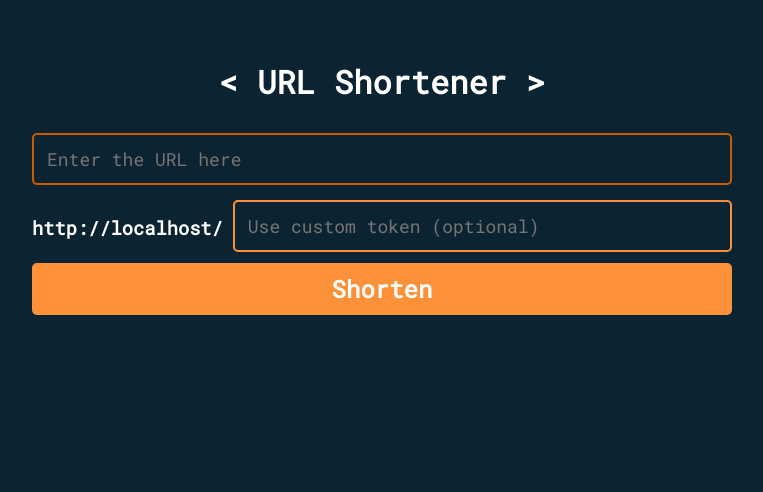
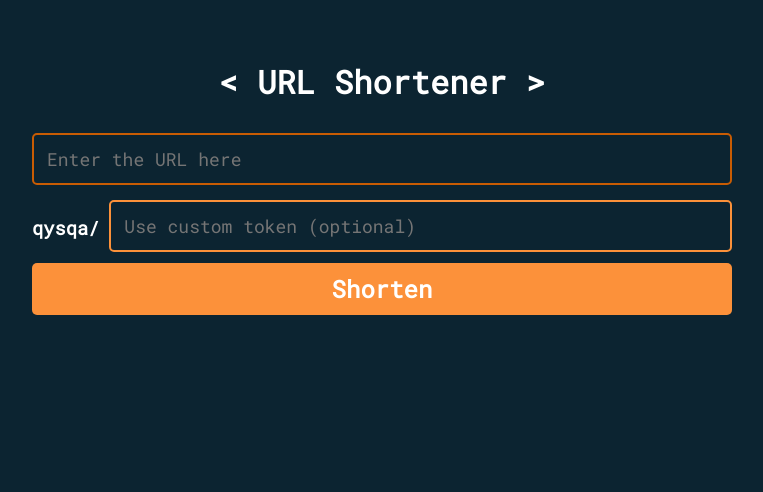
Before and after one commit to Dositan/qysqa, a Flask app: page / in a window 1280 px wide. Shown: the part 170-662 px from the top of the page, without its empty margins (258-1021 px from the left). Run offline with Flask 2, Linux system fonts and the light colour scheme; some libraries are stand-ins or nearby versions.

Commit message:
🧠 Rename `feedback-input` class to `main-input`

```diff
--- a/app/static/style.css
+++ b/app/static/style.css
@@ -125,7 +125,7 @@ body {
   background: #0c2431;
 }
 
-.feedback-input {
+.main-input {
   color: #ffffff;
   font-weight: 500;
   font-size: 18px;
@@ -141,7 +141,7 @@ body {
   outline: 0;
 }
 
-.feedback-input:focus {
+.main-input:focus {
   border: 2px solid #c95c03;
 }
 
--- a/app/templates/main/index.html
+++ b/app/templates/main/index.html
@@ -4,17 +4,14 @@
 <form method="POST" action="" class="url-form">
 	<h1>&#60 URL Shortener &#62</h1>
 	{{ form.hidden_tag() }}
-	{{ form.url(placeholder="Enter the URL here", autofocus=true, class="feedback-input") }}
+	{{ form.url(placeholder="Enter the URL here", autofocus=true, class="main-input") }}
 	<div class="token">
 		<h3 id="production_url">qysqa/</h3>
-		{{ form.token(placeholder="Use custom token (optional)", class="feedback-input") }}
+		{{ form.token(placeholder="Use custom token (optional)", class="main-input") }}
 	</div>
 	{{ form.submit(class="button") }}
 	{% if form.errors %}
 		<div class="form-errors">
-			{% for error in form.url.errors %}
-				<h4>{{ error }}</h4>
-			{% endfor %}
 			{% for error in form.url.errors %}
 				<h4>{{ error }}</h4>
 			{% endfor %}
@@ -24,5 +21,7 @@
 {% endblock %}
 
 {% block script %}
-document.getElementById('production_url').textContent = window.location.href
+<script>
+	document.getElementById('production_url').textContent = window.location.href
+</script>
 {% endblock %}
--- a/app/templates/main/lookup.html
+++ b/app/templates/main/lookup.html
@@ -4,7 +4,7 @@
 <form method="POST" action="" class="url-form">
 	<h1>&#60 URL Lookup &#62</h1>
 	{{ form.hidden_tag() }}
-	{{ form.url(placeholder="Enter the short URL or its token here", autofocus=true, class="feedback-input") }}
+	{{ form.url(placeholder="Enter the short URL or its token here", autofocus=true, class="main-input") }}
 	{{ form.submit(class="button") }}
 	{% if form.errors %}
 		<div class="form-errors">
--- a/app/templates/main/original-url.html
+++ b/app/templates/main/original-url.html
@@ -3,16 +3,18 @@
 {% block body %}
 <div class="url-form">
 	<h1>&#60 Original URL &#62</h1>
-	<input type="text" value="{{ url }}" id="url" class="feedback-input" readonly>
+	<input type="text" value="{{ url }}" id="url" class="main-input" readonly>
 	<button onclick="copyURL()" class="button">Copy</button>
 </div>
 {% endblock %}
 
 {% block script %}
+<script>
 	function copyURL() {
 		var url = document.getElementById("url");
 		url.select();
 		url.setSelectionRange(0, 99999)
 		document.execCommand("copy");
 	}
+</script>
 {% endblock %}
--- a/app/templates/main/tracker.html
+++ b/app/templates/main/tracker.html
@@ -4,7 +4,7 @@
 <form method="POST" action="" class="url-form">
 	<h1>&#60 Click Tracker &#62</h1>
 	{{ form.hidden_tag() }}
-	{{ form.url(placeholder="Enter the short URL or its token here", autofocus=true, class="feedback-input") }}
+	{{ form.url(placeholder="Enter the short URL or its token here", autofocus=true, class="main-input") }}
 	{{ form.submit(class="button") }}
 	{% if form.errors %}
 		<div class="form-errors">
--- a/app/templates/main/url.html
+++ b/app/templates/main/url.html
@@ -3,16 +3,18 @@
 {% block body %}
 <div class="url-form">
 	<h1>&#60 Short URL &#62</h1>
-	<input type="text" value="{{ result }}" id="url" class="feedback-input" readonly>
+	<input type="text" value="{{ result }}" id="url" class="main-input" readonly>
 	<button onclick="copyURL()" class="button">Copy</button>
 </div>
 {% endblock %}
 
 {% block script %}
+<script>
 	function copyURL() {
 		var url = document.getElementById("url");
 		url.select();
 		url.setSelectionRange(0, 99999)
 		document.execCommand("copy");
 	}
+</script>
 {% endblock %}
```
Lines whose indentation alone changed are shown as unchanged.
